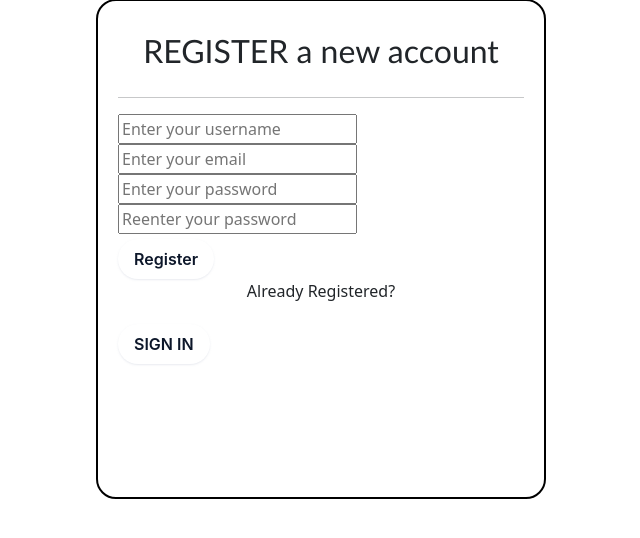
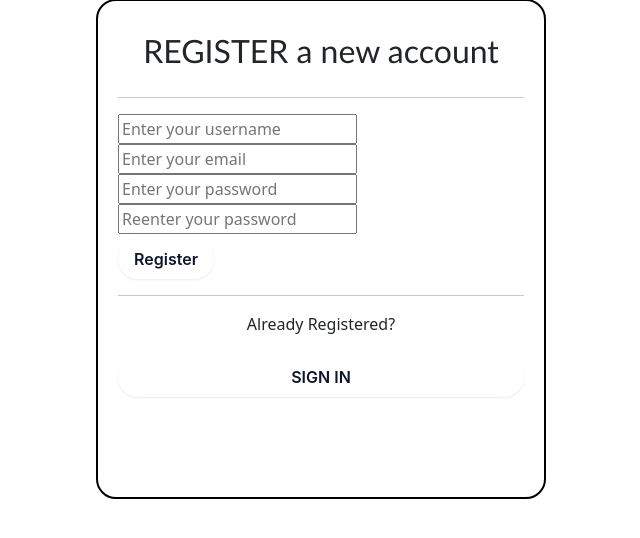
Before and after one commit to Amit-adh/TODO-list, a Flask app: page /register in a window 1280 px wide. Shown: the part 51-589 px from the top of the page, without its empty margins (319-959 px from the left). Run offline with Flask 3, Linux system fonts and the light colour scheme.

Commit message:
added line

```diff
--- a/templates/register.html
+++ b/templates/register.html
@@ -26,11 +26,12 @@
             <input class="button-81" role="button" type="submit" name="submit" value="Register">
         </div>
     </form>
+    <hr>
     <p style="text-align: center;">
         Already Registered?
     </p>
     <form action="{{url_for('auth.login')}}">
-        <button class="button-81">SIGN IN</button>
+        <button class="button-81" style="width: 100%">SIGN IN</button>
     </form>
     {% if err %}
     <script>
```
Also changed, not shown: instance/todo.db.
